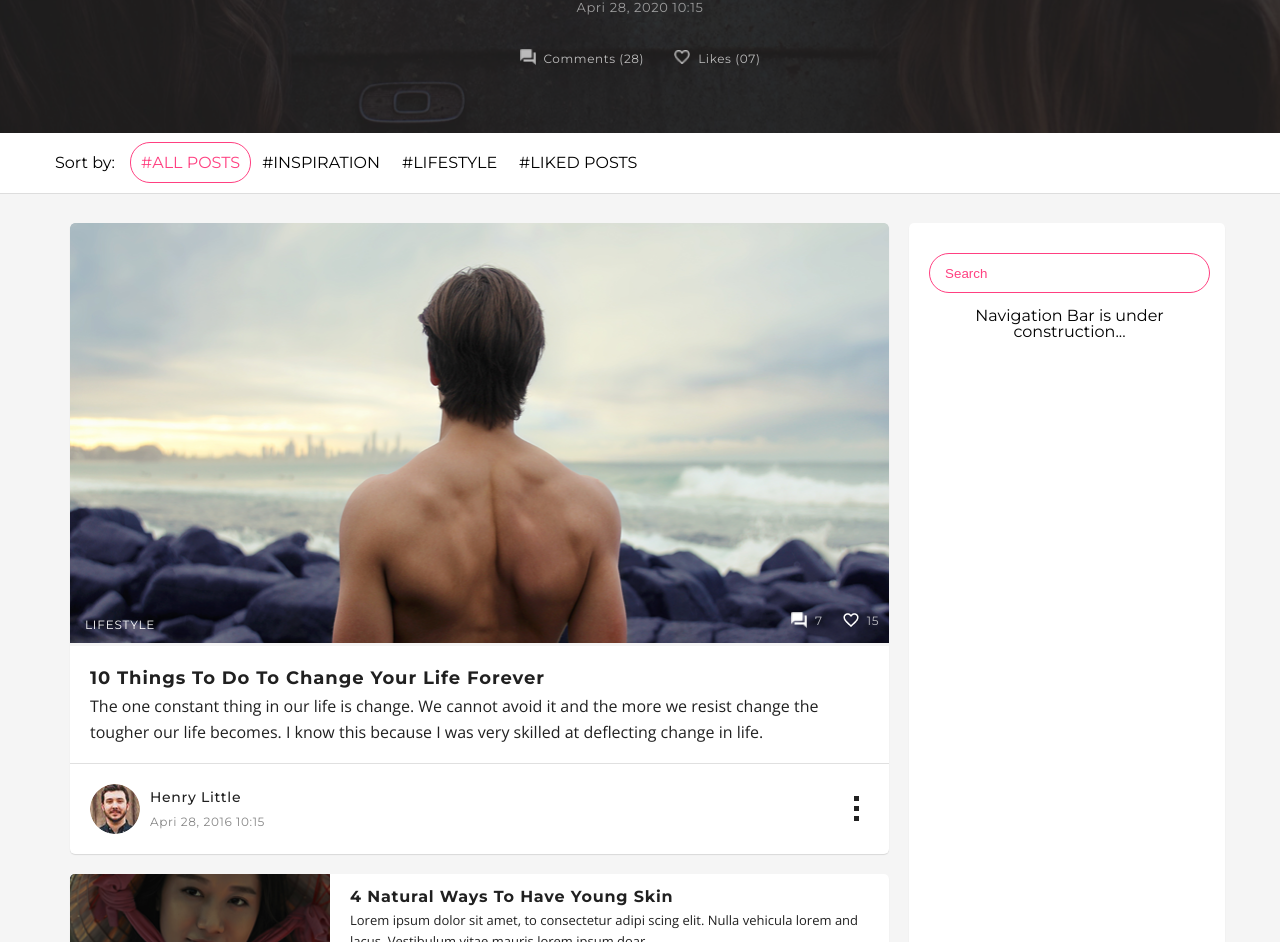
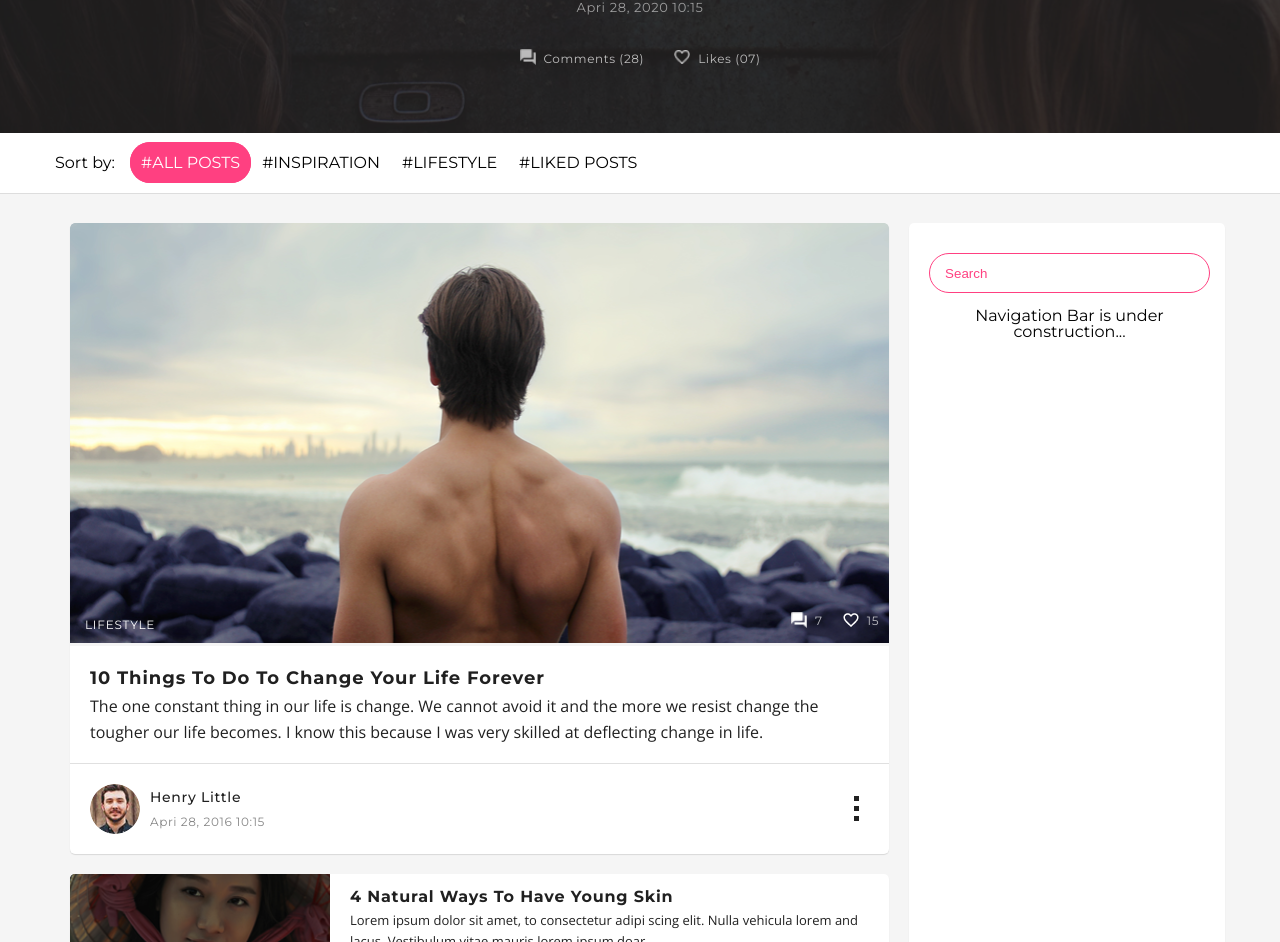
Before and after one commit to mrfunkster/blog-react-app, a React (Create React App) app: page / in a window 1280 px wide. Shown: the part 777-1719 px from the top of the page. Built offline with nearby package versions, Linux system fonts and the light colour scheme.

Commit message:
changed tag view

```diff
--- a/src/App/Main/MainSortField/MainSortField.css
+++ b/src/App/Main/MainSortField/MainSortField.css
@@ -21,6 +21,7 @@
 }
 .tag-section span.active {
     border: 1px solid #ff4081;
-    color: #ff4081;
+    color: white;
+    background-color: #ff4081;
     border-radius: 20px;
 }
```
